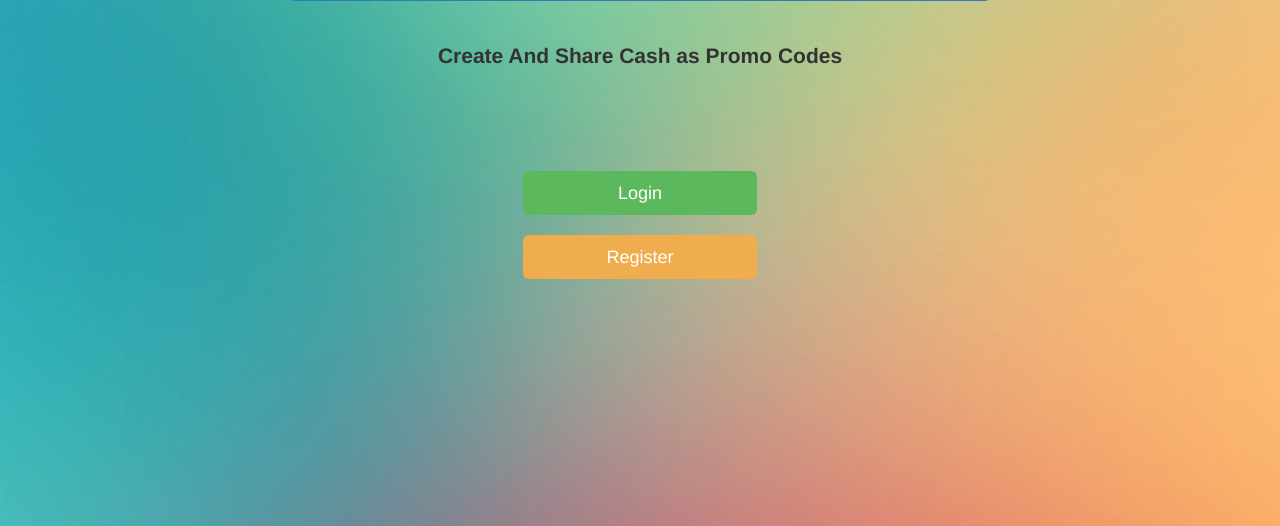
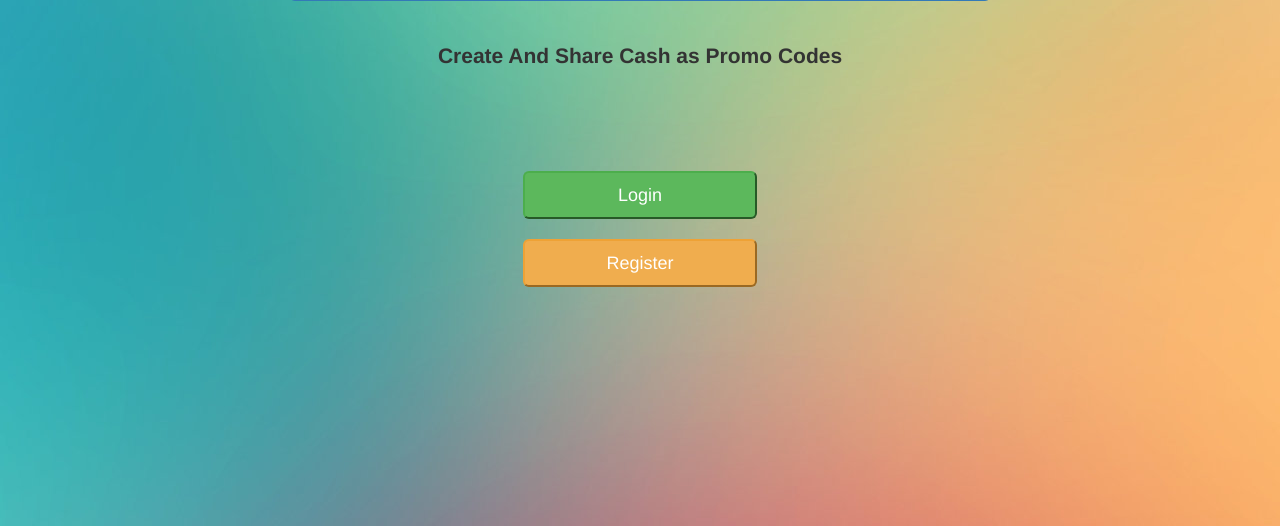
Before and after one commit to vigzmv/LetsPay, a Django app: page /app/ in a window 1280 px wide. Shown: the part 274-800 px from the top of the page. Run offline with Django 3.2, Linux system fonts and the light colour scheme; some libraries are stand-ins or nearby versions.

Commit message:
statics +

```diff
--- a/app/static/app/css/style.css
+++ b/app/static/app/css/style.css
@@ -1,5 +1,8 @@
 body{
 	    background-image: url("../bg3.jpg");
 	    background-repeat: no-repeat;
+}
 
+input{
+	margin-bottom:20px;
 }
--- a/app/templates/app/createPromo.html
+++ b/app/templates/app/createPromo.html
@@ -5,8 +5,8 @@
     <div class="container">
         <div class="row">
             <div class="col-lg-12 text-center">
-                <h1>Create Promo Code</h1>
-                <form class="form-control" method="POST" action="{% url 'createPromo' %}">
+                <h1>Create Promo Code</h1><br><br>
+                <form class="form-control" method="POST" action="{% url 'createPromo' %}" style="height: 100%;background: 0;border: 0;">
                 {% csrf_token %}
                   {{ form|crispy }}
                   <input type="submit" class="btn btn-success" value="Create" />
--- a/app/templates/app/home.html
+++ b/app/templates/app/home.html
@@ -14,20 +14,20 @@
                     <br>
                 <ul class="list-unstyled">
                   {% if user.is_authenticated %}
-                    <li><a href="#"><div class="btn-success btn-lg" style="width:20%;margin:auto;">Create</div></a></li>
+                    <li><a href="{% url "createPromo" %}"><button class="btn-success btn-lg" style="width:20%;margin:auto;">Create</button></a></li>
                     <br>
-                    <li><a href="#"><div class="btn-success btn-lg" style="width:20%;margin:auto;">Withdraw</div></a></li>
+                    <li><a href="#"><button class="btn-success btn-lg" style="width:20%;margin:auto;">Withdraw</button></a></li>
                     <br>
                     <br>
                     <br>
                     <br>
                     <br>
                     <br>
-                    <li><a href="{% url "logout" %}"><div class="btn-warning btn-lg"style="width:20%;margin:auto;">Logout</div></a></li>
+                    <li><a href="{% url "logout" %}"><button class="btn-warning btn-lg"style="width:20%;margin:auto;">Logout</button></a></li>
                   {% else %}
-                    <li><a href="{% url "login" %}"><div class="btn-success btn-lg" style="width:20%;margin:auto;">Login</div></a></li>
+                    <li><a href="{% url "login" %}"><button class="btn-success btn-lg" style="width:20%;margin:auto;">Login</button></a></li>
                     <br>
-                    <li><a href="{% url "register" %}"><div class="btn-warning btn-lg" style="width:20%;margin:auto;">Register</div></a></li>
+                    <li><a href="{% url "register" %}"><button class="btn-warning btn-lg" style="width:20%;margin:auto;">Register</button></a></li>
                   {% endif %}
                 </ul>
             </div>
```
